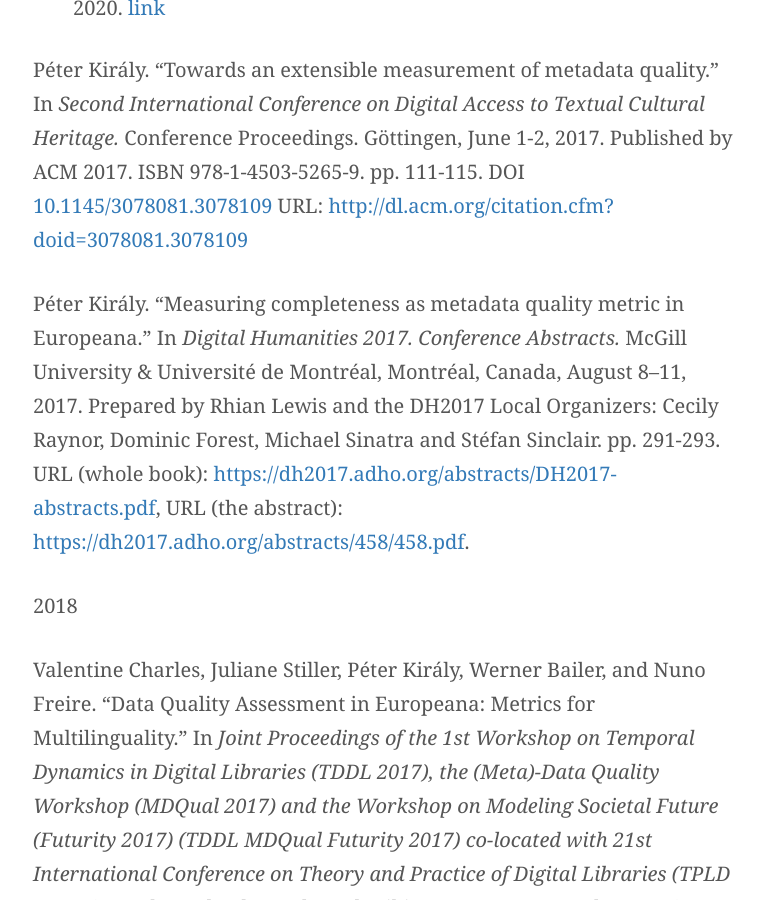
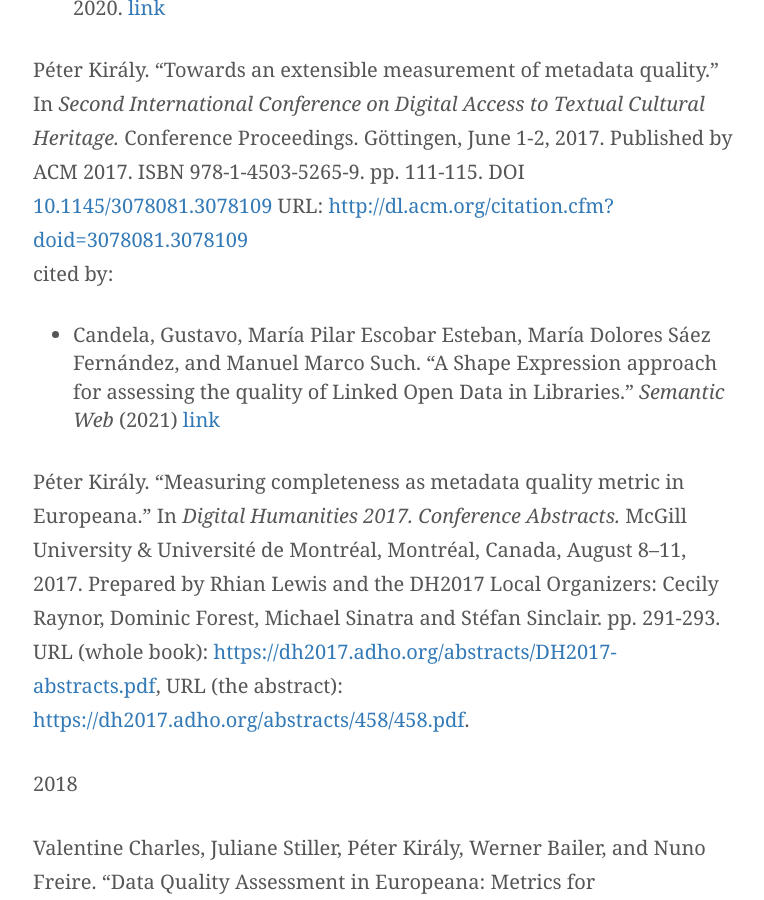
Before and after one commit to pkiraly/pkiraly.github.io, a Jekyll site: the page built from about.md, in a window 1280 px wide and 900 px high, scrolled down 2394 px. Shown: the whole window, without its empty margins (257-1021 px from the left). Built offline with Jekyll 4.4.1, drawn with Linux system fonts in a browser that asks for light colours; nearby versions of some CDN libraries; some web fonts are replaced; comment, search, counter and statistics services are not loaded.

Commit message:
Update about.md

```diff
--- a/about.md
+++ b/about.md
@@ -42,7 +42,9 @@
  * Fallert, Sarah. "Multilinguale Herausforderungen in der Sacherschließung." Master's thesis, Humboldt-Universität zu Berlin, 2020. [link](https://edoc.hu-berlin.de/handle/18452/22048)
 
 Péter Király. “Towards an extensible measurement of metadata quality.” In *Second International Conference on Digital Access to Textual Cultural Heritage.* Conference Proceedings. Göttingen, June 1-2, 2017. Published by ACM 2017. ISBN 978-1-4503-5265-9. pp. 111-115. DOI [10.1145/3078081.3078109](https://doi.org/10.1145/3078081.3078109)
-URL: [http://dl.acm.org/citation.cfm?doid=3078081.3078109](http://dl.acm.org/citation.cfm?doid=3078081.3078109)
+URL: [http://dl.acm.org/citation.cfm?doid=3078081.3078109](http://dl.acm.org/citation.cfm?doid=3078081.3078109)<br/>
+cited by:<br/>
+ * Candela, Gustavo, María Pilar Escobar Esteban, María Dolores Sáez Fernández, and Manuel Marco Such. "A Shape Expression approach for assessing the quality of Linked Open Data in Libraries." _Semantic Web_ (2021) [link](http://rua.ua.es/dspace/handle/10045/117374)
 
 Péter Király. “Measuring completeness as metadata quality metric in Europeana.” In *Digital Humanities 2017. Conference Abstracts.* McGill University & Université de Montréal, Montréal, Canada, August 8–11, 2017. Prepared by Rhian Lewis and the DH2017 Local Organizers: Cecily Raynor, Dominic Forest, Michael Sinatra and Stéfan Sinclair. pp. 291-293. URL (whole book): [https://dh2017.adho.org/abstracts/DH2017-abstracts.pdf](https://dh2017.adho.org/abstracts/DH2017-abstracts.pdf), URL (the abstract): [https://dh2017.adho.org/abstracts/458/458.pdf](https://dh2017.adho.org/abstracts/458/458.pdf).
 
```
